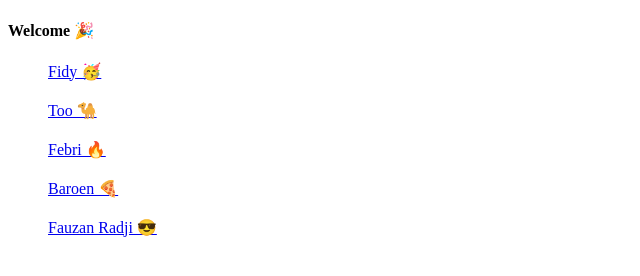
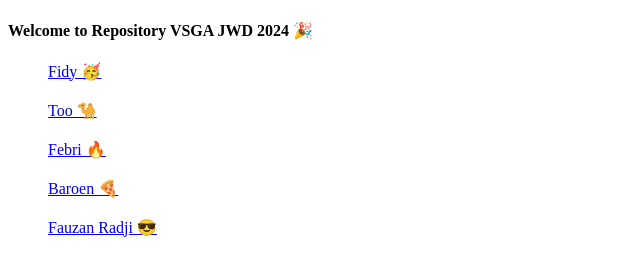
Before and after one commit to baroenese/vsga-jwd-2024, a website: page index.html in a window 1280 px wide. Shown: the whole page, without its empty margins (0-640 px from the left). Drawn offline with Linux system fonts and the light colour scheme.

Commit message:
Update index.html

```diff
--- a/index.html
+++ b/index.html
@@ -6,7 +6,7 @@
     <title>VSGA JWD 2024 💖</title>
 </head>
 <body>
-    <h4>Welcome 🎉</h4>
+    <h4>Welcome to Repository VSGA JWD 2024 🎉</h4>
 
     <ul style="list-style-type: none; display: flex; flex-direction: column; row-gap: 1.25rem;">
         <li>
```
